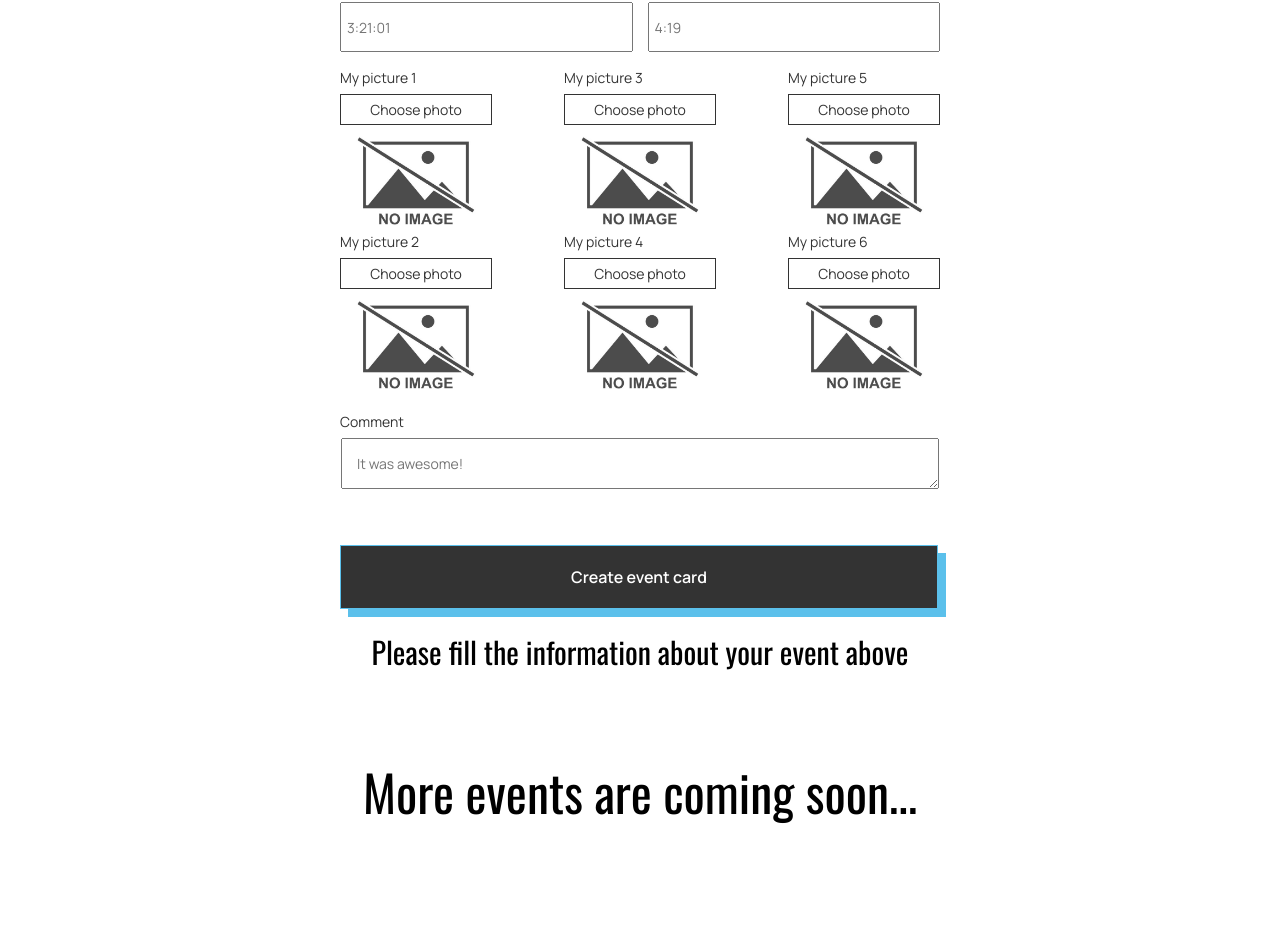
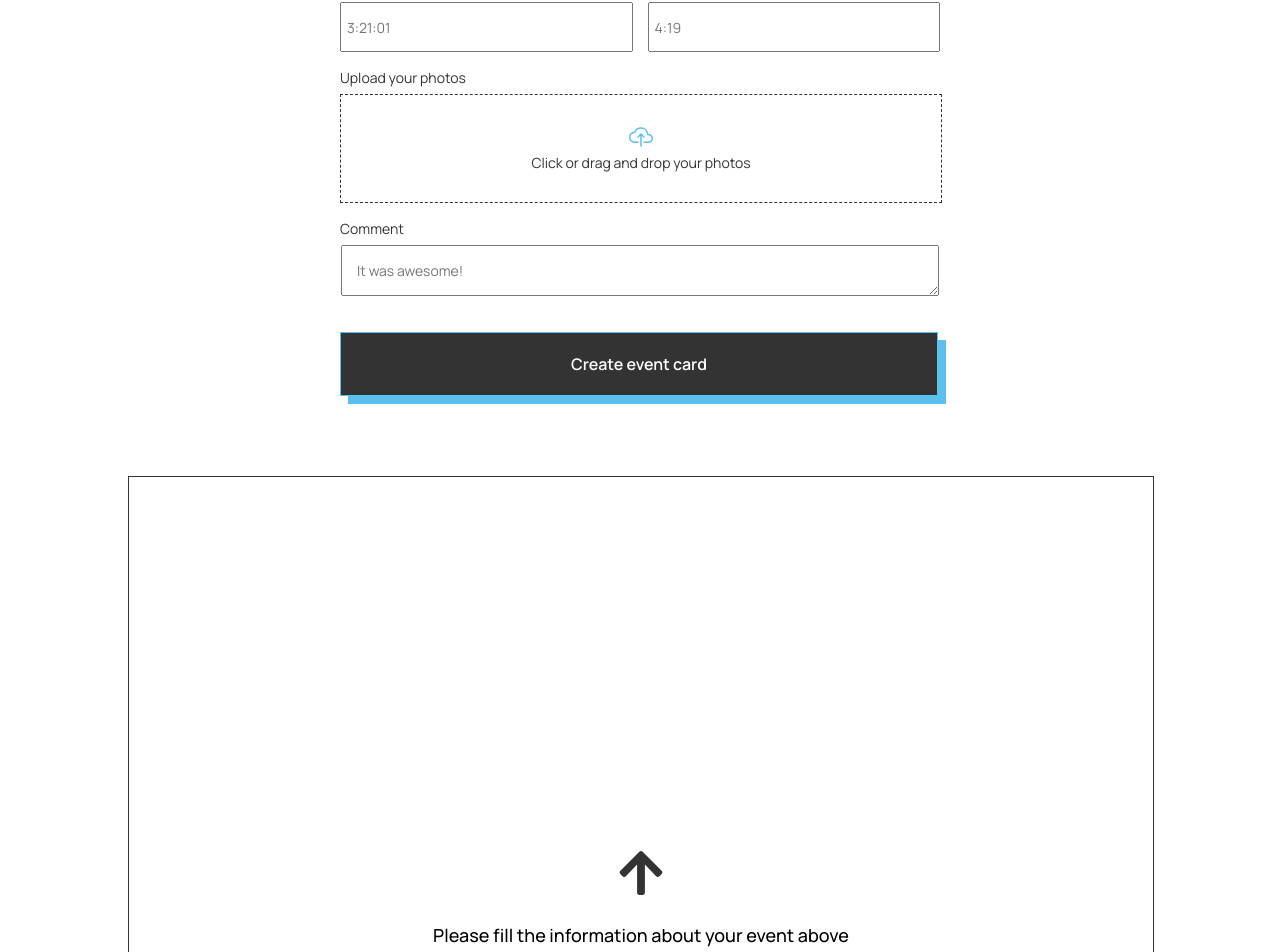
Before and after one commit to ZartdinovOleg/MySportHistory, a React (Create React App) app in the folder frontend/: page /printpage in a window 1280 px wide. Shown: the part 482-1434 px from the top of the page. Before the commit the page ends 1350 px from the top, so only its background shows below. Built offline with nearby package versions, Linux system fonts and the light colour scheme.

Commit message:
print form redesign

```diff
--- a/frontend/src/components/Buttons/LoginButton/LoginButton.css
+++ b/frontend/src/components/Buttons/LoginButton/LoginButton.css
@@ -1,12 +1,15 @@
 .login-button {
-	background-color: #333333;
+	/* background-color: #333333;
 	font-size: 16px;
 	padding: 20px 30px;
 	border: 1px solid #5BC0EB;
-	box-shadow: 8px 8px #5BC0EB;
-	font-weight: 600;
-	color: #ffffff;
-	font-family: 'Manrope'
+	box-shadow: 8px 8px #5BC0EB; */
+	font-weight: 500;
+	color: #333333;
+	font-family: 'Manrope';
+	border: none;
+	background: white;
+	font-size: 24px;
 }
 
 .login-button:hover,
--- /dev/null
+++ b/frontend/src/components/Buttons/PrintUpButton/PrintUpButton.css
@@ -0,0 +1,11 @@
+.print-up-button-icon {
+	height: 50px;
+	width: 50px;
+	color: #333333;
+}
+
+.print-up-button-icon:hover {
+	cursor: pointer;
+	animation: none;
+	opacity: 0.5;
+}
--- /dev/null
+++ b/frontend/src/components/Buttons/PrintUpButton/PrintUpButton.js
@@ -0,0 +1,19 @@
+import { FaArrowUp } from "react-icons/fa";
+import './PrintUpButton.css'
+
+function PrintUpButton() {
+
+	const goToTopPrint = () => {
+		window.scrollTo({
+			top: 0,
+			behavior: 'smooth',
+		})
+	}
+	return (
+		<div className="print-up-button">
+			<FaArrowUp className='print-up-button-icon' onClick={goToTopPrint} />
+		</div>
+	)
+}
+
+export default PrintUpButton
--- a/frontend/src/components/EventTable/EventTable.css
+++ b/frontend/src/components/EventTable/EventTable.css
@@ -6,6 +6,7 @@
 	font-size: 18px;
 	font-family: 'Manrope';
 	font-weight: 400;
+	margin-top: 45px;
 }
 
 .event-table span {
--- a/frontend/src/components/LoginAndSignUp/LoginAndSignUp.js
+++ b/frontend/src/components/LoginAndSignUp/LoginAndSignUp.js
@@ -1,9 +1,10 @@
 import './LoginAndSignUp.css'
+import ModalNotFinishedYet from '../Modals/ModalNotFinishedYet/ModalNotFinishedYet'
 
 function LoginAndSignUp() {
 	return (
 		<div className='login-and-sign-up'>
-			<a><p>Login</p> </a>| <a><p>Sign Up</p></a>
+			<ModalNotFinishedYet />
 		</div>
 	)
 }
--- a/frontend/src/components/Modals/ModalNotFinishedYet/ModalNotFinishedYet.css
+++ b/frontend/src/components/Modals/ModalNotFinishedYet/ModalNotFinishedYet.css
@@ -2,9 +2,10 @@
 	width: 700px;
 	height: 320px;
 	margin: 200px auto;
-	background-color: whitesmoke;
-	border: 1px dotted #2975a7;
-	font-family: Cambria, Cochin, Georgia, Times, 'Times New Roman', serif;
+	background-color: white;
+	border: 1px solid #333333;
+	font-family: 'Manrope';
+	font-weight: 400;
 }
 
 .modal-not-finished-yet-button {
@@ -18,19 +19,21 @@
 .modal-not-finished-yet-text {
 	font-size: 32px;
 	padding: 40px;
-	padding-top: 100px;
+	padding-top: 90px;
+	padding-bottom: 30px;
 	text-align: center;
 }
 
 .modal-not-finished-yet-close-button {
-	background-color: whitesmoke;
-	font-size: 20px;
-	padding: 20px 30px;
-	border: 1px solid #2975A7;
-	font-weight: 700;
-	color: #2975A7;
-	font-family: Cambria, Cochin, Georgia, Times, 'Times New Roman', serif;
-	margin-left: 300px;
+	background-color: #333333;
+	font-size: 16px;
+	padding: 22px 56px;
+	border: 1px solid #5BC0EB;
+	box-shadow: 8px 8px #5BC0EB;
+	font-weight: 600;
+	color: #ffffff;
+	font-family: 'Manrope';
+	margin-left: 270px;
 }
 
 .modal-not-finished-yet-close-button:hover,
--- a/frontend/src/components/PrintEventCard/PrintEventCard.css
+++ b/frontend/src/components/PrintEventCard/PrintEventCard.css
@@ -132,9 +132,23 @@
 	border: none;
 }
 
+.print-event-page-after-words-wrap {
+	border: 1px solid #333333;
+	width: 1024px;
+	height: 840px;
+	display: flex;
+	gap: 20px;
+	flex-direction: column;
+	justify-content: center;
+	align-items: center;
+	margin-bottom: 60px;
+	margin-top: 60px;
+}
+
 .print-event-page-after-words {
-	font-size: 30px;
-	margin-bottom: 60px;
+	font-family: 'Manrope';
+	font-weight: 500;
+	font-size: 18px;
 }
 
 .download-delete-button {
--- a/frontend/src/components/PrintEventCard/PrintEventCard.js
+++ b/frontend/src/components/PrintEventCard/PrintEventCard.js
@@ -9,6 +9,7 @@ import { useDispatch, useSelector } from 'react-redux'
 import DeleteButton from '../Buttons/DeleteButton/DeleteButton'
 import { deleteEvent } from '../../redux/eventsToPrint/actionCreators'
 import html2canvas from 'html2canvas';
+import PrintUpButton from '../Buttons/PrintUpButton/PrintUpButton'
 
 function PrintEventCard() {
 	// Redux store
@@ -36,7 +37,7 @@ function PrintEventCard() {
 		<div className='print-event-card-wrapper'>
 
 			{events.length === 0 ? (
-				<p className='print-event-page-after-words'>Please fill the information about your event above</p>) : (
+				<div className='print-event-page-after-words-wrap'><PrintUpButton /><p className='print-event-page-after-words'>Please fill the information about your event above</p></div>) : (
 				<div>
 
 					<div className='div-to-print' id="domEl" ref={domEl} >
--- a/frontend/src/components/PrintEventForm/PrintEventForm.css
+++ b/frontend/src/components/PrintEventForm/PrintEventForm.css
@@ -101,7 +101,7 @@ label {
 	font-family: 'Manrope';
 	padding: 20px 30px;
 	margin-bottom: 20px;
-	margin-top: 40px;
+	margin-top: 20px;
 }
 
 .submit-print-button:hover,
@@ -109,6 +109,7 @@ label {
 	opacity: 0.5;
 	cursor: pointer;
 }
+
 
 .file-uploader-preview {
 	height: 100px;
@@ -155,3 +156,34 @@ input[type="file"]::file-selector-button:hover {
 	max-height: 100px;
 	object-fit: contain;
 }
+
+.print-event-upload-title {
+	font-family: 'Manrope';
+	font-size: 14px;
+	color: #333333;
+	margin-bottom: 7px;
+}
+
+.print-form-dropzone {
+	display: flex;
+	flex-direction: column;
+	justify-content: center;
+	align-items: center;
+	gap: 4px;
+	width: 600px;
+	height: 107px;
+	border: 1px dashed #333333;
+}
+
+.print-form-dropzone-icon {
+	color: #5BC0EB;
+	width: 24px;
+	height: 24px;
+}
+
+.print-form-dropzone-title {
+	font-family: 'Manrope';
+	font-size: 14px;
+	font-weight: 400;
+	color: #333333;
+}
--- a/frontend/src/components/PrintEventForm/PrintEventForm.js
+++ b/frontend/src/components/PrintEventForm/PrintEventForm.js
@@ -3,6 +3,8 @@ import BigTriangleDown from '../Icons/BigTriangleDown/BigTriangleDown'
 import { useDispatch } from 'react-redux'
 import { useState } from 'react'
 import { addEvent } from '../../redux/eventsToPrint/actionCreators'
+import { IoCloudUploadOutline } from "react-icons/io5";
+
 
 function PrintEventForm() {
 
@@ -30,6 +32,7 @@ function PrintEventForm() {
 			printForm.officialFinishTime &&
 			printForm.eventPace &&
 			printForm.eventComments) {
+
 
 			const picture1 = URL.createObjectURL(files.picture1)
 			const picture2 = URL.createObjectURL(files.picture2)
@@ -142,7 +145,15 @@ function PrintEventForm() {
 							<input required type='text' id='eventPace' placeholder='4:19' value={printForm.eventPace} onChange={(e) => setPrintForm({ ...printForm, eventPace: e.target.value })} />
 						</div>
 					</div>
+					<div className='print-event-upload-wrap'>
+						<p className='print-event-upload-title'>Upload your photos</p>
+						<div className='print-form-dropzone'>
+							<IoCloudUploadOutline className='print-form-dropzone-icon' />
+							<p className='print-form-dropzone-title'>Click or drag and drop your photos</p>
+						</div>
+					</div>
 
+					{/*
 					<div className='print-event-pictures-wrapper'>
 						<div className='print-event-pictures-column'>
 							<div className='print-event-picture-wrap'>
@@ -218,7 +229,7 @@ function PrintEventForm() {
 							</div>
 
 						</div>
-					</div>
+					</div> */}
 
 					<div className='print-event-comment-wrap'>
 						<label htmlFor='eventComments'>Comment</label>
--- a/frontend/src/components/SportEventsListToPrint/SportEventsListToPrint.js
+++ b/frontend/src/components/SportEventsListToPrint/SportEventsListToPrint.js
@@ -10,7 +10,7 @@ function SportEventsListToPrint() {
 					return <PrintEventCard {...sportEventToPrint} key={sportEventToPrint.eventIdToPrint} />
 				})}
 			</ul>
-			<p className='print-sport-events-title'>More events are coming soon...</p>
+			{/* <p className='print-sport-events-title'>More events are coming soon...</p> */}
 		</div>
 	)
 }
--- a/frontend/src/components/WelcomePage/WelcomePage.js
+++ b/frontend/src/components/WelcomePage/WelcomePage.js
@@ -18,7 +18,6 @@ function WelcomePage() {
 				<div className='welcome-page-buttons-invite-wrapper'>
 					<div className='welcome-page-buttons'>
 						{/* <LoginButton buttonText="Login | Sign Up" /> */}
-						{/* <ModalNotFinishedYet /> */}
 						{/* <p>or</p> */}
 						<a href='/printpage'><PrintButton buttonText="Print your event" /></a>
 					</div>
```
